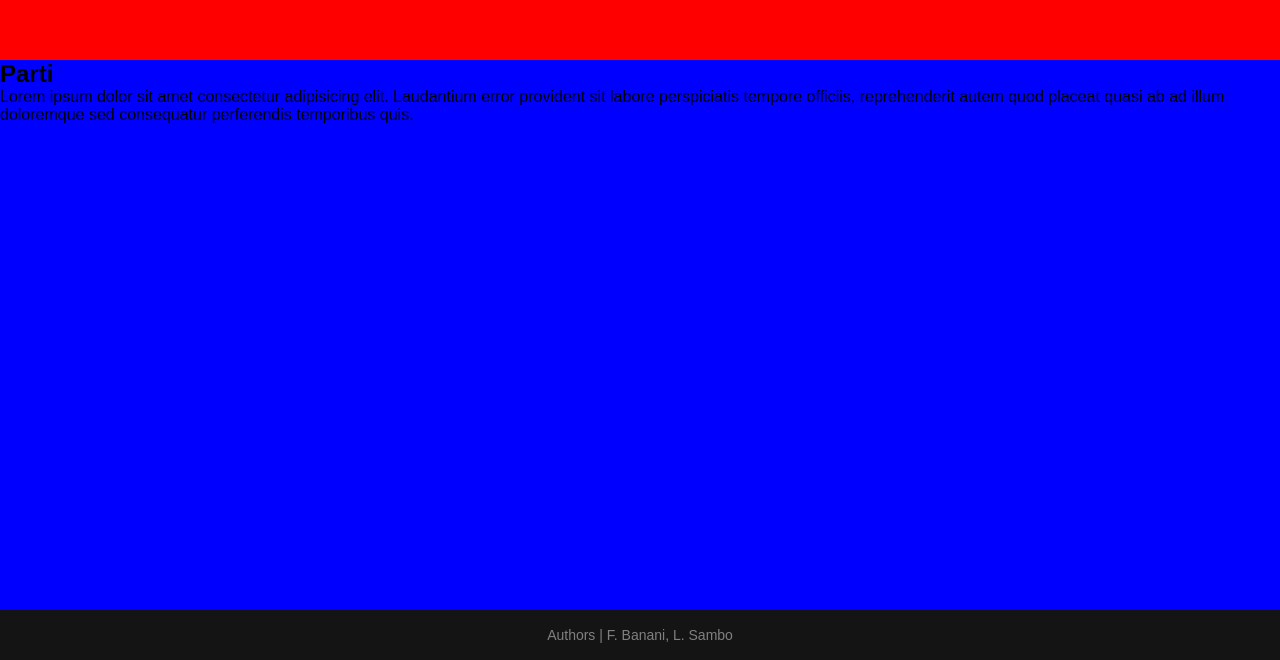
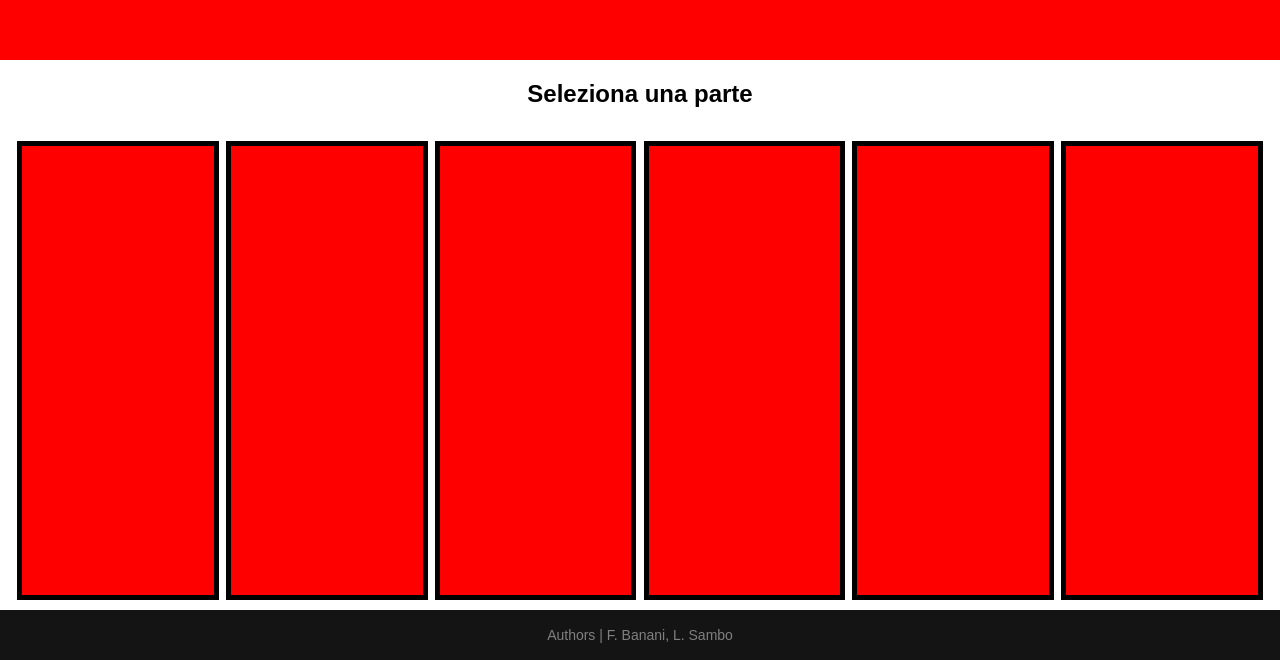
Before and after one commit to lotideur/progetto-html, a plain HTML site: page SITO NUOVO/index.html in a window 1280 px wide. Shown: the part 2235-2895 px from the top of the page. Drawn offline with Linux system fonts and the light colour scheme; a web font is replaced by a local one.

Commit message:
Bozza della sezione "Parti"

```diff
--- a/SITO NUOVO/index.html
+++ b/SITO NUOVO/index.html
@@ -69,8 +69,15 @@
             </div>
 
             <div id="parts">
-                <h2>Parti</h2>
-                <p>Lorem ipsum dolor sit amet consectetur adipisicing elit. Laudantium error provident sit labore perspiciatis tempore officiis, reprehenderit autem quod placeat quasi ab ad illum doloremque sed consequatur perferendis temporibus quis.</p>
+                <h2>Seleziona una parte</h2>
+                <div id="parts__cards">
+                    <div class="parts__cards__card"><a href=""></a></div>
+                    <div class="parts__cards__card"><a href=""></a></div>
+                    <div class="parts__cards__card"><a href=""></a></div>
+                    <div class="parts__cards__card"><a href=""></a></div>
+                    <div class="parts__cards__card"><a href=""></a></div>
+                    <div class="parts__cards__card"><a href=""></a></div>
+                </div>
             </div>
         </main>
 
--- a/SITO NUOVO/style.css
+++ b/SITO NUOVO/style.css
@@ -10,7 +10,7 @@
     font-family: "Jojo";
     src: url(fonts/Naganoshi.otf);
 }
-html{background: black;}
+html{background: rgb(10,10,10);}
 
 /* TOGLIE IL FASTIDIOSO BORDO ATTORNO ALLA PAGINA */
 body{padding: 0;margin: 0;}
@@ -152,8 +152,8 @@ un "<p>" che, grazie al flexbox del link, si centra
 "banner" contiene "banner_title" che flexa "banner_title img" e altro */
 
 
-#whats_jojo h2, #stands h2, #parts h2,
-#whats_jojo p, #stands p, #parts p{margin: 0px;}
+#whats_jojo h2, #stands h2,
+#whats_jojo p, #stands p{margin: 0px;}
 
 
 main{overflow-x: hidden;}
@@ -198,10 +198,38 @@ main{overflow-x: hidden;}
 
 
 #parts{
-    background: blue;
+    background: white;
     height: 550px;
+
+    overflow-x: hidden;
+    overflow-y: hidden;
+
+    display: flex;
+    flex-direction: column;
 }
+#parts h2{text-align: center; height: 10%; margin-bottom: 0px;}
+#parts__cards{
+    height: 90%;
+    /* background-color: white; */
+    margin: 10px;
 
+    display: flex;
+    justify-content: space-evenly;
+}
+.parts__cards__card{
+    width: 16%;
+    background: red;
+    border: 5px solid black;
+
+    transition: all 0.1s ease-out;
+}
+.parts__cards__card a{
+    display: block;
+    width: 100%; height: 100%;
+}
+.parts__cards__card:hover{
+    transform: scale(1.05) translateY(-10px);
+}
 
 footer{
     background: rgb(20,20,20);
```
